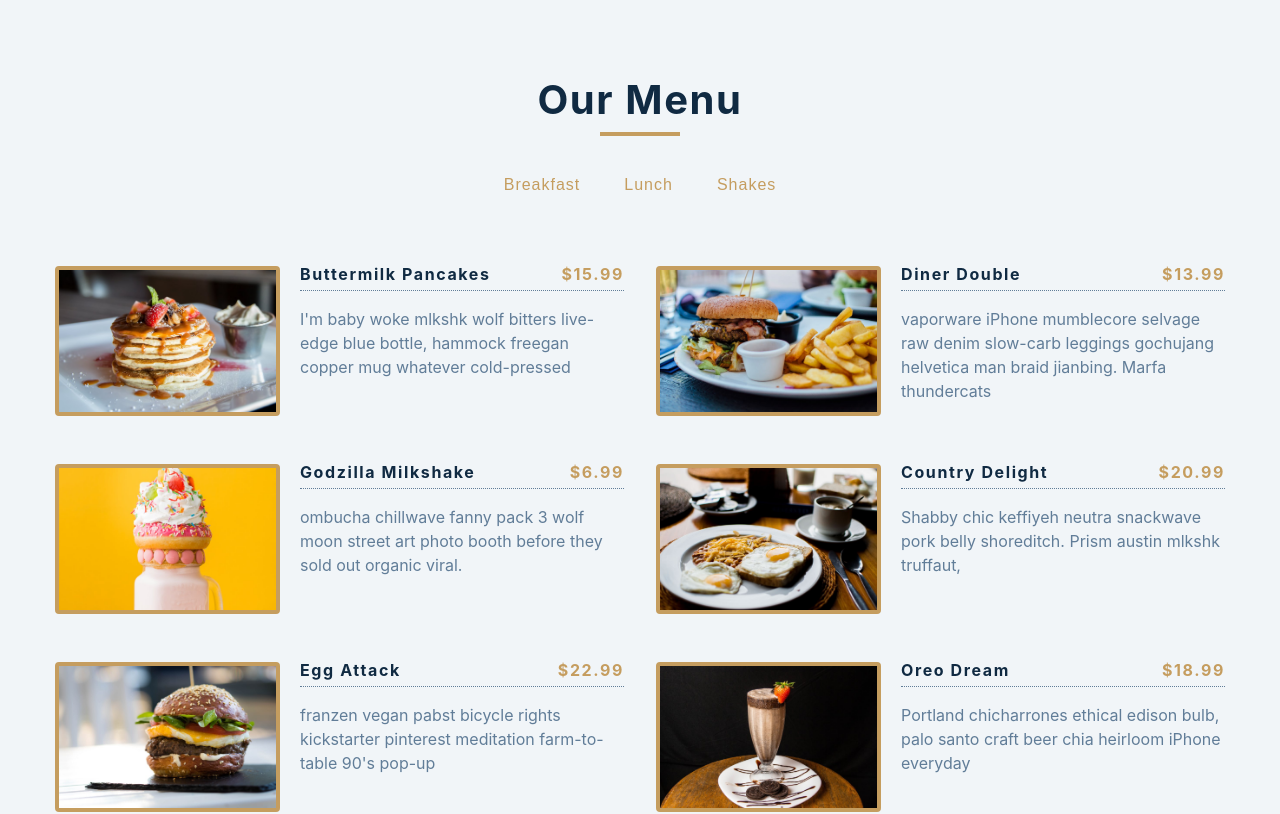
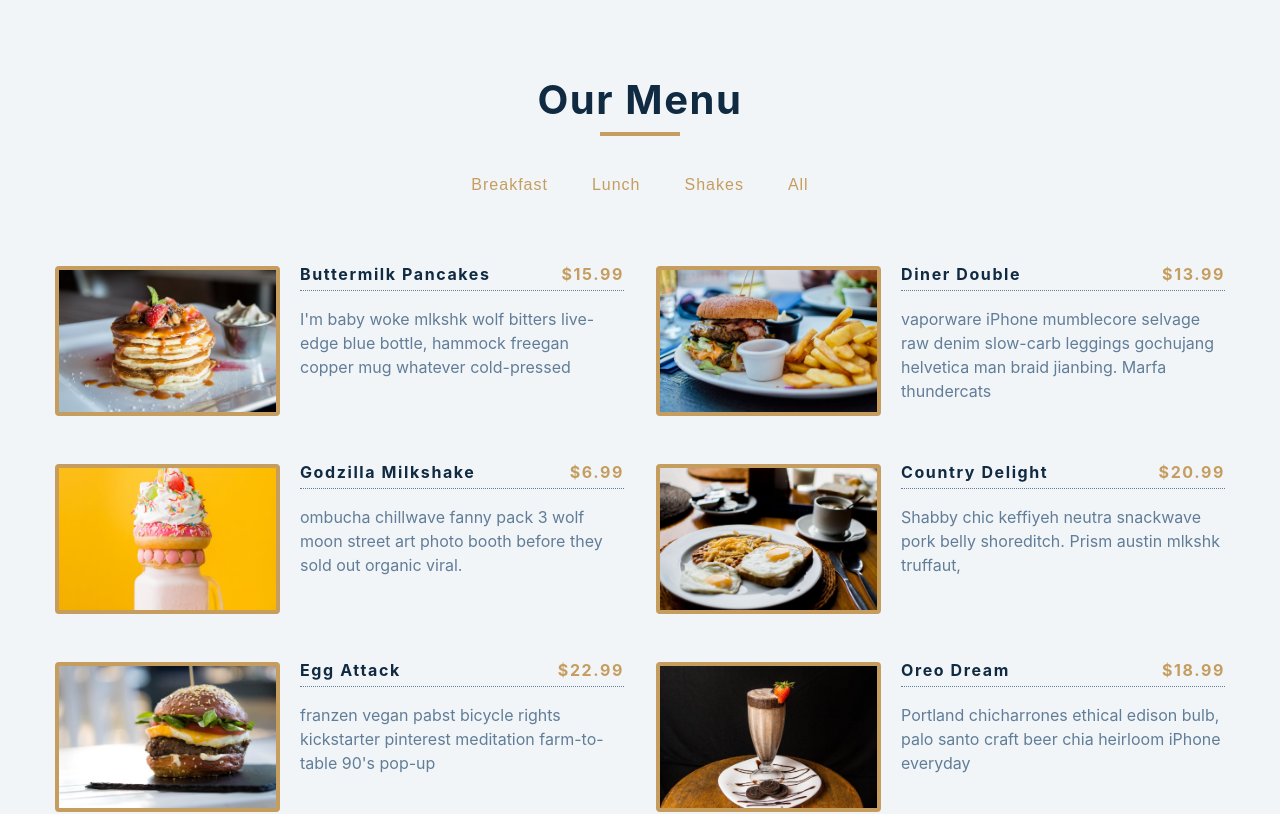
Before and after one commit to jobitoalv/menuReact, a React (Create React App) app: page / in a window 1280 px wide. Shown: the top 814 px of the page. Built offline with nearby package versions, Linux system fonts and the light colour scheme; the HTML template or start-up script is replaced by a standard one.

Commit message:
create all button

```diff
--- a/src/App.js
+++ b/src/App.js
@@ -8,6 +8,10 @@
   const [categories, setCategories] = useState([]);
 
   const filterItems= (category) => {
+    if(category === 'all'){
+      setMenuItems(items);
+      return
+    }
     const newItems = items.filter((item)=> item.category === category)
     setMenuItems(newItems);
   };
--- a/src/Categories.js
+++ b/src/Categories.js
@@ -12,6 +12,9 @@
     <button className='filter-btn' onClick={()=>{filterItems('shakes')}}>
       shakes
     </button>
+    <button className='filter-btn' onClick={()=>{filterItems('all')}}>
+      all
+    </button>
   </div>;
 };
 
```
